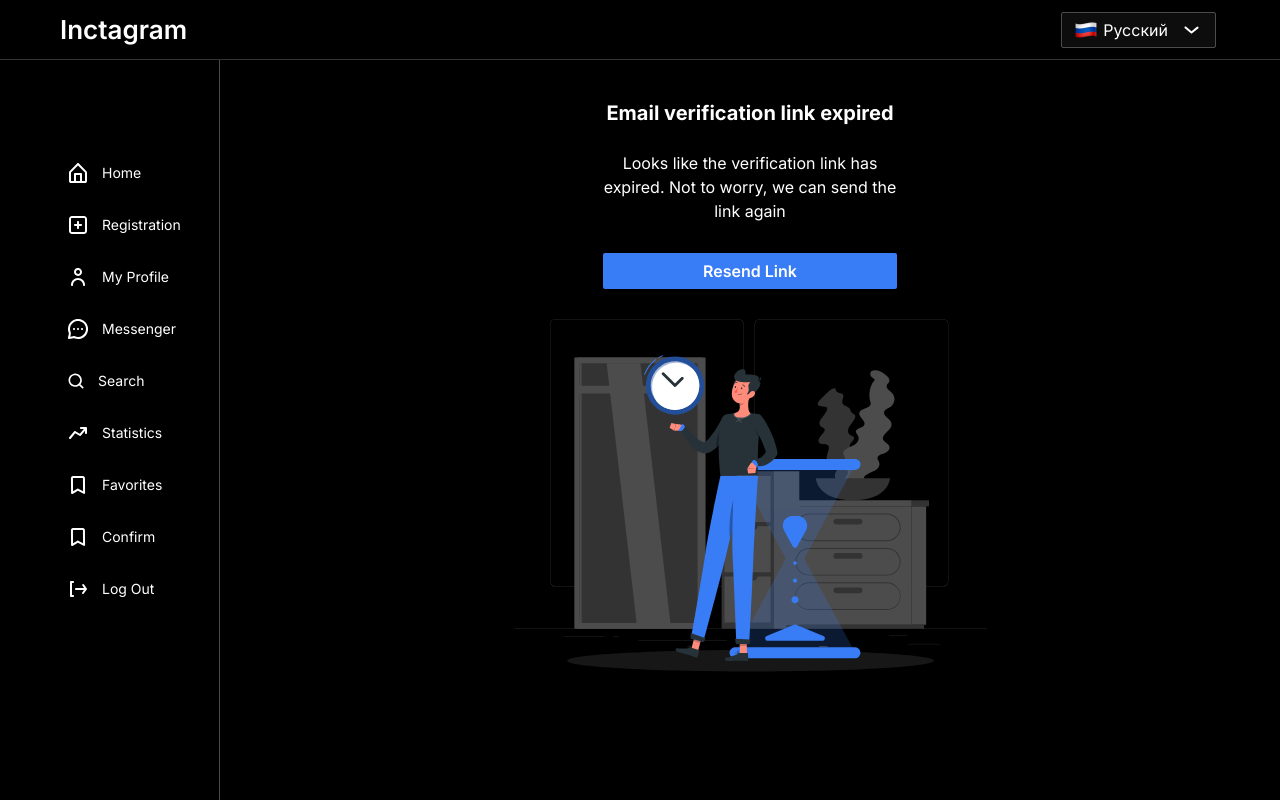
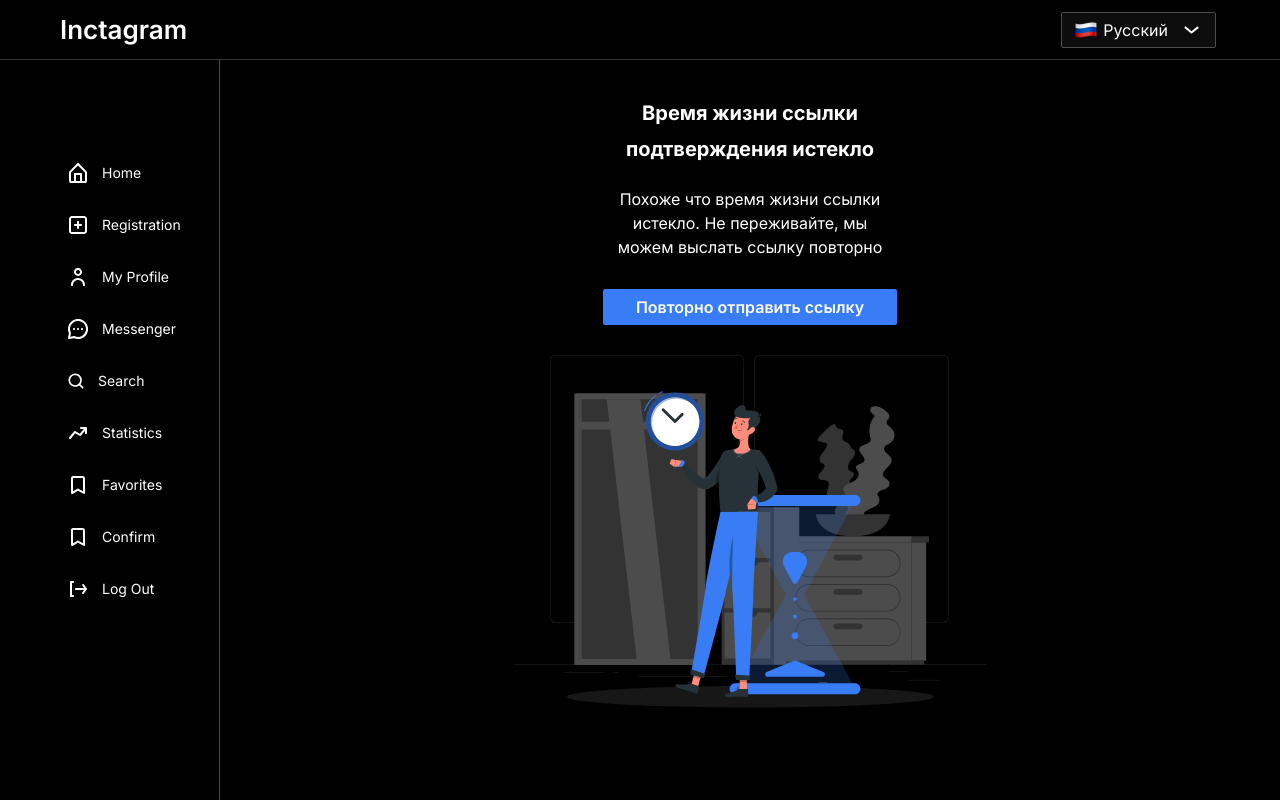
Before and after one commit to Kravchenko-Sergey/inctagram, a Next.js app: page /auth/recovery-result in a window 1280 px wide. Built offline with nearby package versions, Linux system fonts and the light colour scheme.

Commit message:
[IN-18] add translates for recovery-result page

```diff
--- a/src/components/password-recovery-result/password-recovery-result.tsx
+++ b/src/components/password-recovery-result/password-recovery-result.tsx
@@ -6,19 +6,22 @@ import { LinkExpiredIcon } from '@/assets/icons/link-expired'
 import { Button } from '@/components/button'
 import { Typography } from '@/components/typography'
 import { PATH } from '@/consts/route-paths'
+import { useTranslation } from '@/hooks/use-translation'
 
 const PasswordRecoveryResultPageComponent = memo(() => {
+  const { t } = useTranslation()
+
   return (
     <div className={s.root}>
       <div className={s.content}>
         <Typography variant={'h1'} className={s.title}>
-          Email verification link expired
+          {t.auth.emailExpired}
         </Typography>
         <Typography variant={'regular_text_16'} className={s.description}>
-          Looks like the verification link has expired. Not to worry, we can send the link again
+          {t.auth.expiredDescription}
         </Typography>
         <Button variant="link-btn" href={PATH.FORGOT_PASSWORD} fullWidth={true}>
-          Resend Link
+          {t.auth.resendLink}
         </Button>
       </div>
       <LinkExpiredIcon />
```
